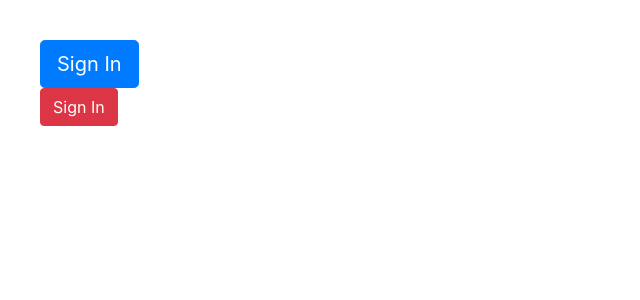
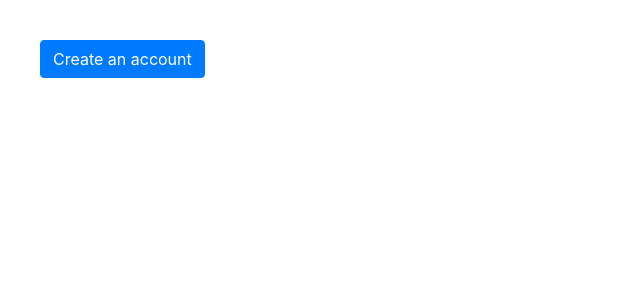
Before and after one commit to dev-iskan/vue-components, a Vue app: page / in a window 1280 px wide. Shown: the top 300 px of the page, without its empty margins (0-640 px from the left). Built offline with nearby package versions, Linux system fonts and the light colour scheme.

Commit message:
added native  clicking  event, optimize props sending added slot functionality

```diff
--- a/src/components/AppButton.vue
+++ b/src/components/AppButton.vue
@@ -2,13 +2,18 @@
   <div>
     <router-link
       class="btn"
+      @click.native="clicked"
+      :disabled="disabled"
       :to="to"
       :class="[
         themes[theme],
-        sizes[size]
+        sizes[size],
+        {
+          'disabled' : disabled
+        }
       ]"
     >
-      Sign In
+      <slot/>
     </router-link>
   </div>
 </template>
@@ -28,6 +33,11 @@
         }
       },
     props: {
+      disabled:{
+        required: false,
+        type: Boolean,
+        default: false
+      },
       theme: {
         required: false,
         type: String,
@@ -46,6 +56,14 @@
           }
         }
       }
+    },
+    methods: {
+      clicked (e) {
+        // if (this.disabled) {
+        //   return
+        // }
+        this.$emit('click', e)
+      }
     }
   }
 </script>
@@ -53,3 +71,7 @@
 <style scoped>
 
 </style>
+
+// In case you want to output text on button we
+// use <slot/> which allows to make component with openning and closing tags
+// no need to pass default html props such as "title" for example
--- a/src/views/Home.vue
+++ b/src/views/Home.vue
@@ -1,7 +1,9 @@
 <template>
   <div>
-    <app-button :to="{name: 'signin'}" size="large"></app-button>
-    <app-button :to="{name: 'signin'}" theme="danger"></app-button>
+    <app-button @click.prevent="clicked" title="Sign up for an account">
+      Create an account
+    </app-button>
+    <!-- <app-button :to="{name: 'signin'}" theme="danger" size="large" disabled></app-button> -->
   </div>
 </template>
 
@@ -11,6 +13,11 @@ export default {
   name: 'home',
   components: {
     AppButton
+  },
+  methods: {
+    clicked() {
+      console.log('clicked')
+    }
   }
 }
 </script>
```
